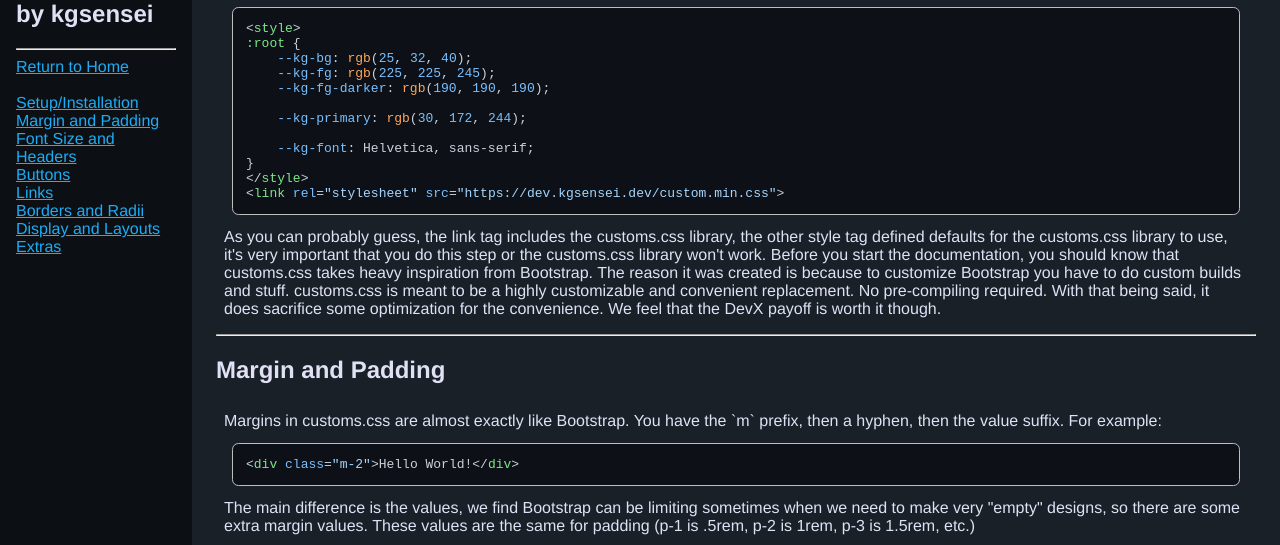
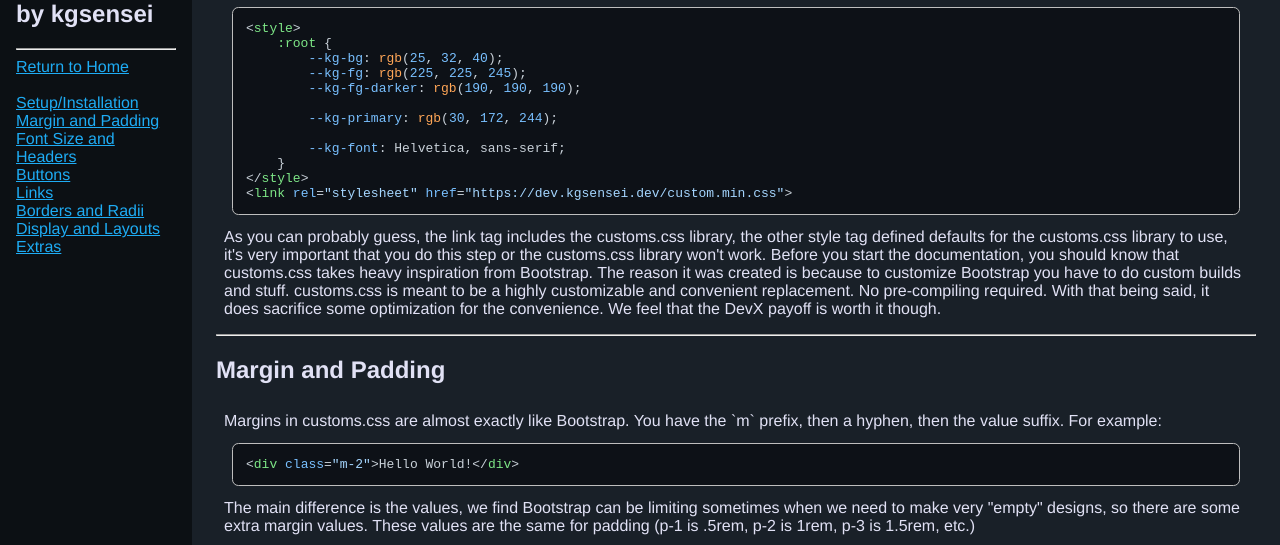
Before and after one commit to kgsensei/devtools, a plain HTML site: page customs-docs.html in a window 1280 px wide. Shown: the part 206-751 px from the top of the page. Drawn offline with Linux system fonts and the light colour scheme.

Commit message:
Fix typo

```diff
--- a/customs-docs.html
+++ b/customs-docs.html
@@ -74,7 +74,7 @@
         --kg-font: Helvetica, sans-serif;
     }
 &lt;/style&gt;
-&lt;link rel="stylesheet" src="https://dev.kgsensei.dev/custom.min.css"&gt;</code></pre>
+&lt;link rel="stylesheet" href="https://dev.kgsensei.dev/custom.min.css"&gt;</code></pre>
             As you can probably guess, the link tag includes the customs.css library, the other style tag defined defaults
             for the customs.css library to use, it's very important that you do this step or the customs.css library won't work.
             Before you start the documentation, you should know that customs.css takes heavy inspiration from Bootstrap.
```
Lines whose indentation alone changed are shown as unchanged.
